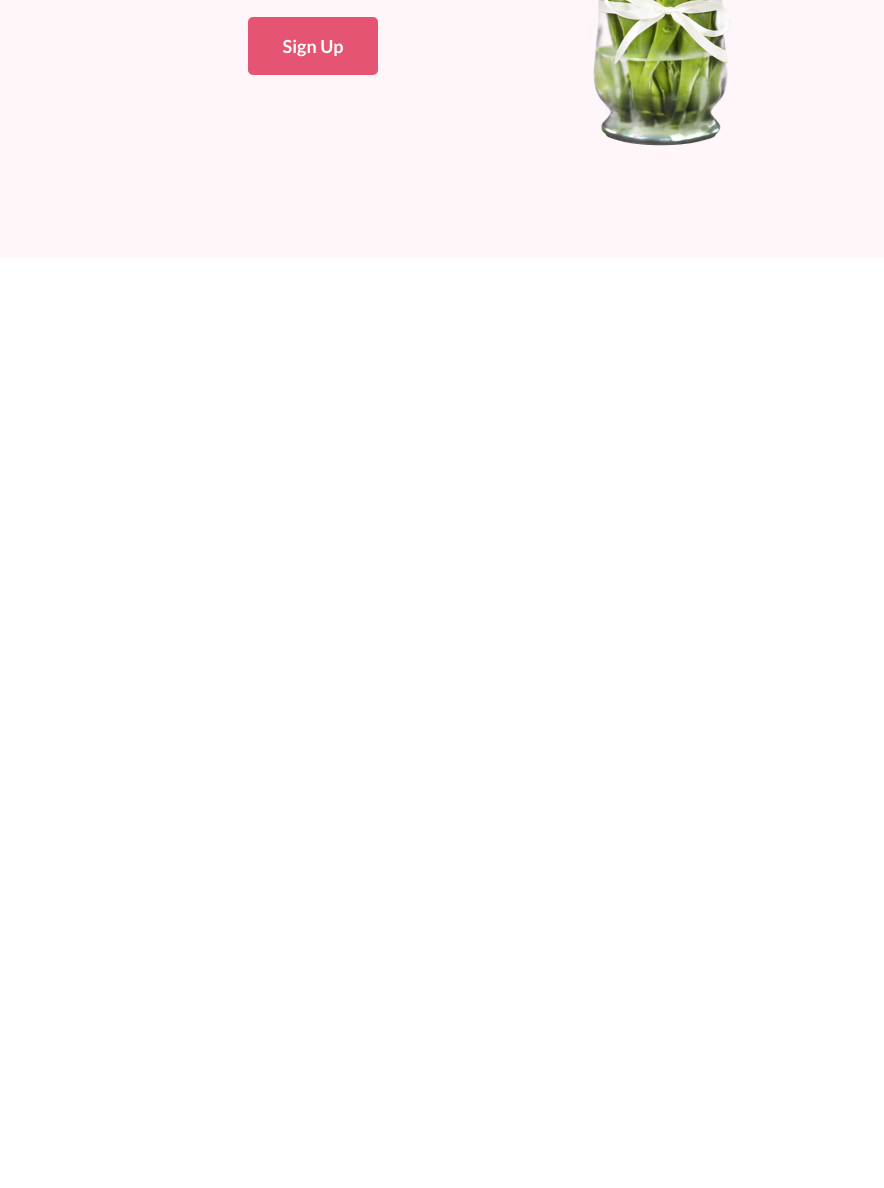
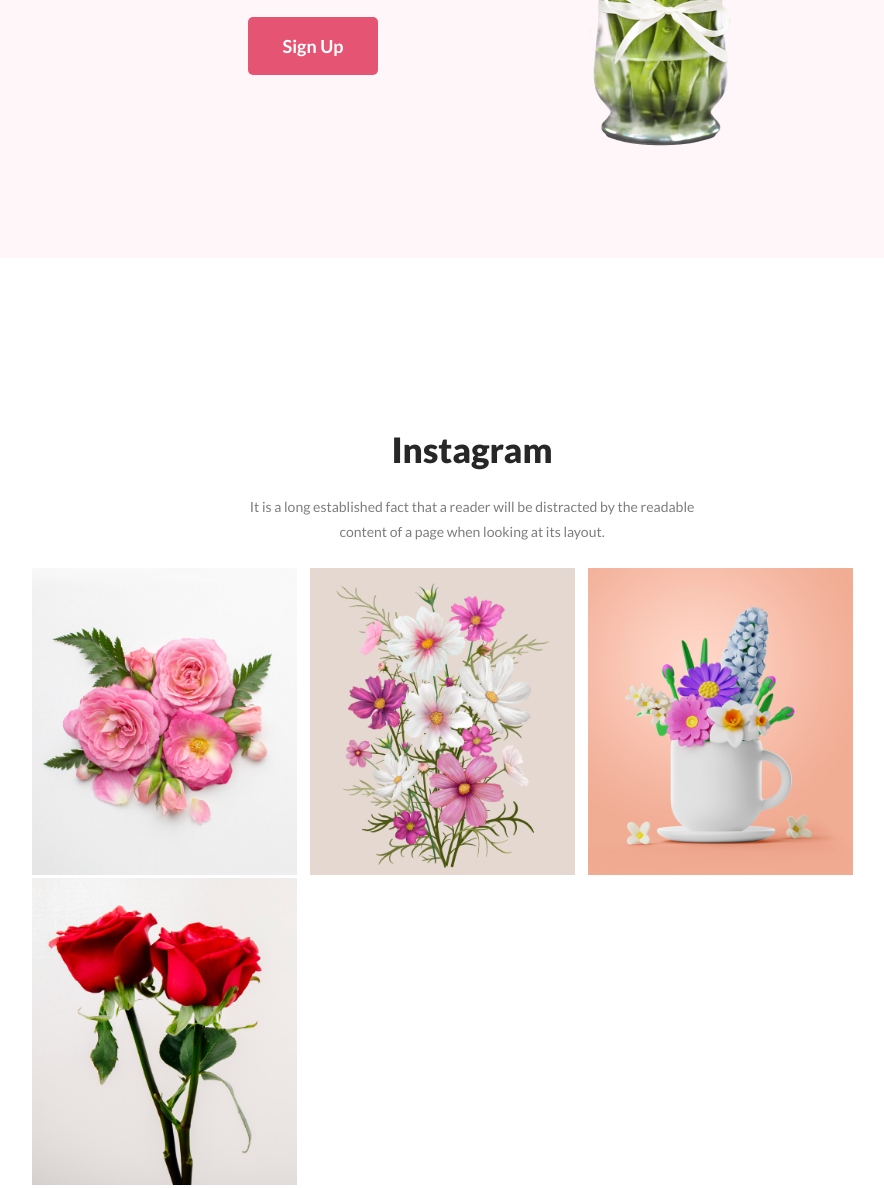
Before and after one commit to Iqbal-Hasan/Flower-shop-website, a plain HTML site: page index.html in a window 1280 px wide. Shown: the part 2069-3257 px from the top of the page, without its empty margins (168-1052 px from the left). Before the commit the page ends 2327 px from the top, so only its background shows below. Drawn offline with Linux system fonts and the light colour scheme.

Commit message:
Added instagram section

```diff
--- a/index.html
+++ b/index.html
@@ -111,6 +111,28 @@
       </section>
       <!-- Hot deal end -->
 
+      <!-- instagram section -->
+      <section class="container">
+        <div class="instagram">
+          <div class="instagram-text">
+            <h3 class="section-title center">Instagram</h3>
+            <p class="section-description center padding-tb">
+              It is a long established fact that a reader will be distracted by
+              the readable <br />
+              content of a page when looking at its layout.
+            </p>
+          </div>
+          <div class="instagram-img">
+            <img class="mr-right" src="images/Flower 01.png" alt="" />
+            <img class="mr-right" src="images/Rectangle 4.png" alt="" />
+            <img class="mr-right" src="images/Rectangle 5.png" alt="" />
+            <img src="images/Rectangle 6.png" alt="" />
+          </div>
+        </div>
+      </section>
+      <!-- instagram section end -->
+
+
     </main>
     <!-- main section end -->
   </body>
--- a/style.css
+++ b/style.css
@@ -43,6 +43,12 @@ li {
 }
 .center {
   text-align: center;
+}
+.mr-right{
+  margin-right: 10px;
+}
+.padding-tb{
+  padding: 24px 0px;
 }
 
 /* ------------------------ X ------------------------ */
@@ -129,3 +135,9 @@ li {
   margin: 20px 0px;
 }
 /* ------------------------ X ------------------------ */
+
+/* ------------------------ instagrm style ------------------------ */
+.instagram-img > img {
+  width: 265px;
+}
+/* ------------------------ X ------------------------ */
```
